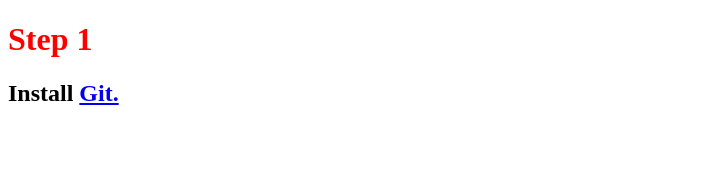
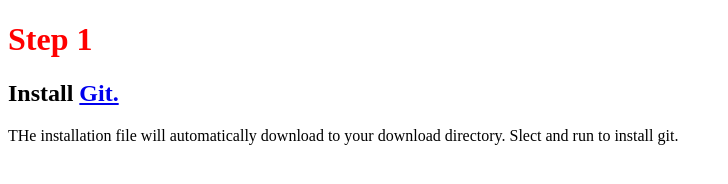
Before and after one commit to AlexanderHHS/AlexanderHHS.github.io, a plain HTML site: page index.html in a window 1280 px wide. Shown: the whole page, without its empty margins (0-728 px from the left). Drawn offline with Linux system fonts and the light colour scheme.

Commit message:
Add instructions

```diff
--- a/index.html
+++ b/index.html
@@ -8,4 +8,5 @@
     <body>
 	<h1>Step 1 </h1>
 	    <h2> Install <a href="https://git-scm.com/download/win"> Git. </a></h2>
+	    <p> THe installation file will automatically download to your download directory. Slect and run to install git. </p>
 	</body>
```
